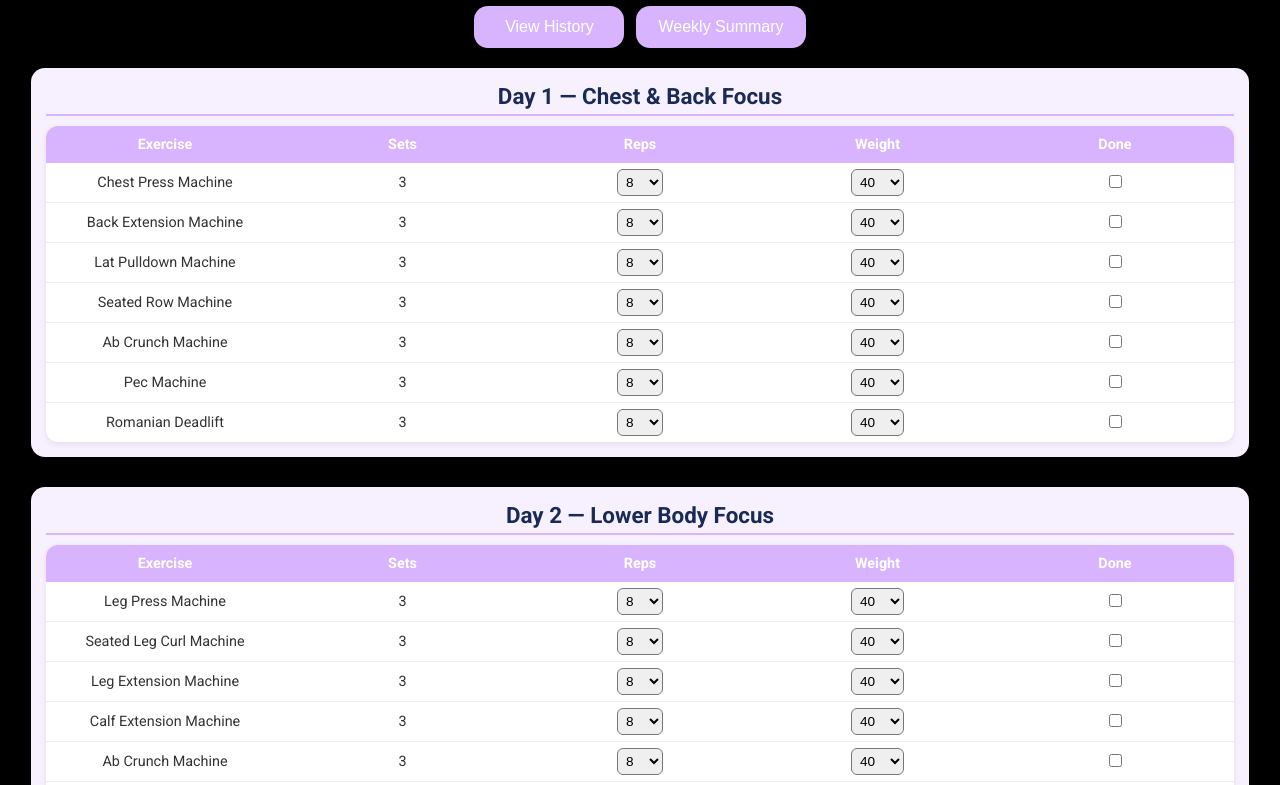
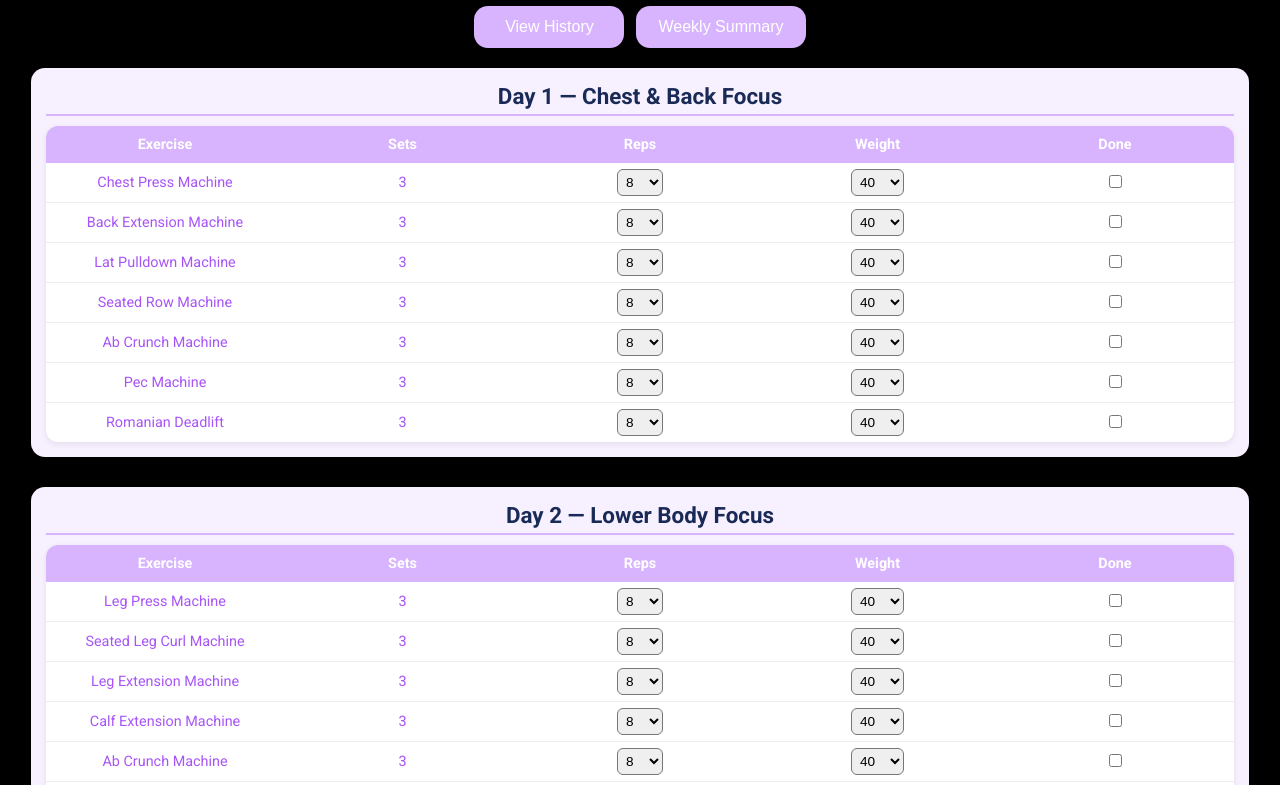
Before and after one commit to RedElefant/pf-tracking-app, a website: page index.html in a window 1280 px wide. Shown: the part 90-875 px from the top of the page. Drawn offline with Linux system fonts and the light colour scheme.

```diff
--- a/index.html
+++ b/index.html
@@ -6,7 +6,7 @@
 <title>PF Circuit App</title>
 <link href="https://fonts.googleapis.com/css2?family=Roboto:wght@400;700&display=swap" rel="stylesheet">
 <style>
-body { font-family:'Roboto', sans-serif; margin:0; padding:15px; background:#000000; color:#333; scroll-behavior:smooth; }
+body { font-family:'Roboto', sans-serif; margin:0; padding:15px; background:#000000; color:#a855f7; scroll-behavior:smooth; }
 .button-container { display:flex; justify-content:center; gap:12px; margin:20px 0; flex-wrap:wrap; }
 .button-container button { background-color:#d8b4fe; color:#fff; border:none; padding:12px 22px; border-radius:14px; font-size:16px; cursor:pointer; min-width:150px; text-align:center; transition: background 0.2s, box-shadow 0.2s; box-shadow:0 4px 8px rgba(0,0,0,0.15); }
 .button-container button:hover { background-color:#c084fc; box-shadow:0 6px 12px rgba(0,0,0,0.2); }
```
